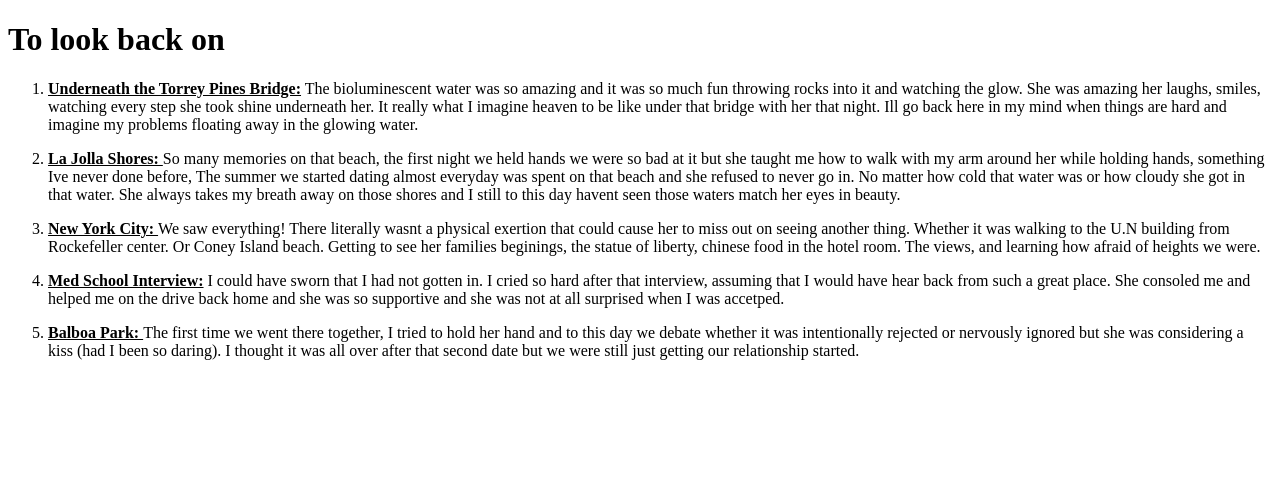
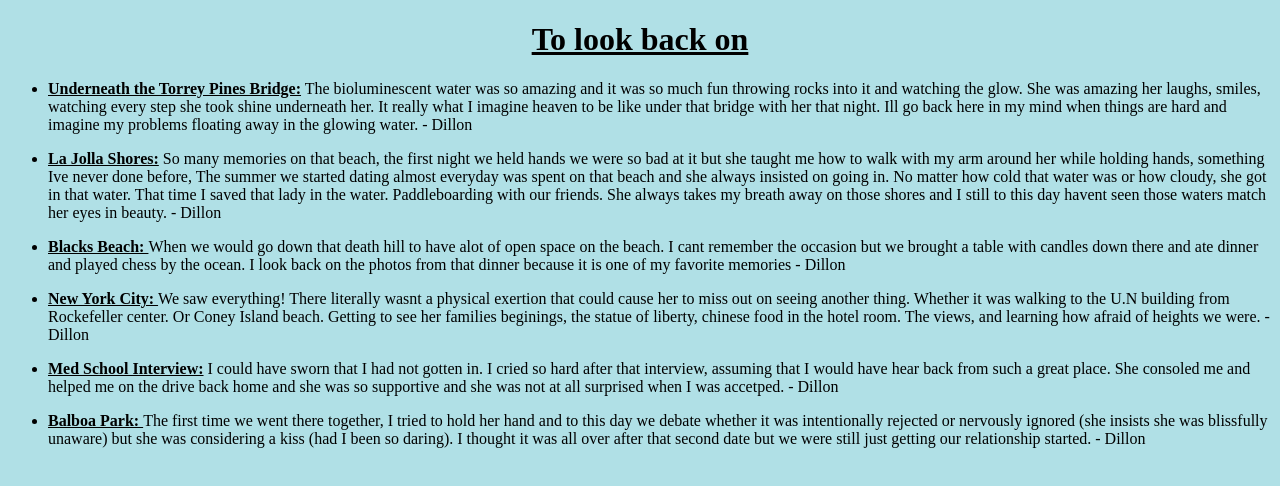
Before and after one commit to managedlast/managedlast.github.io, a plain HTML site: page index.html in a window 1280 px wide. Drawn offline with Linux system fonts and the light colour scheme.

Commit message:
Update index.html

```diff
--- a/index.html
+++ b/index.html
@@ -6,26 +6,30 @@
 <title>Allisen and Dillon's Website</title>
 </head>
 
-<body>
+<body style="background-color:powderblue;">
 
-	<h1>To look back on</h1>
+	<h1><center><u>To look back on</u></center></h1>
 	<p>
-		<ol>
-			<li><b><u>Underneath the Torrey Pines Bridge:</u></b> The bioluminescent water was so amazing and it was so much fun throwing rocks into it and watching the glow. She was amazing her laughs, smiles, watching every step she took shine underneath her. It really what I imagine heaven to be like under that bridge with her that night. Ill go back here in my mind when things are hard and imagine my problems floating away in the glowing water.</li>
+		<ul>
+			<li><b><u>Underneath the Torrey Pines Bridge:</u></b> The bioluminescent water was so amazing and it was so much fun throwing rocks into it and watching the glow. She was amazing her laughs, smiles, watching every step she took shine underneath her. It really what I imagine heaven to be like under that bridge with her that night. Ill go back here in my mind when things are hard and imagine my problems floating away in the glowing water. - Dillon</li>
 			<p></p>
 
-			<li><b><u>La Jolla Shores: </u></b>So many memories on that beach, the first night we held hands we were so bad at it but she taught me how to walk with my arm around her while holding hands, something Ive never done before, The summer we started dating almost everyday was spent on that beach and she refused to never go in. No matter how cold that water was or how cloudy she got in that water. She always takes my breath away on those shores and I still to this day havent seen those waters match her eyes in beauty.</li>
+			<li><b><u>La Jolla Shores:</u></b> So many memories on that beach, the first night we held hands we were so bad at it but she taught me how to walk with my arm around her while holding hands, something Ive never done before, The summer we started dating almost everyday was spent on that beach and she always insisted on going in. No matter how cold that water was or how cloudy, she got in that water. That time I saved that lady in the water. Paddleboarding with our friends. She always takes my breath away on those shores and I still to this day havent seen those waters match her eyes in beauty. - Dillon</li>
 			<p></p>
 
-			<li><b><u>New York City: </u></b>We saw everything! There literally wasnt a physical exertion that could cause her to miss out on seeing another thing. Whether it was walking to the U.N building from Rockefeller center. Or Coney Island beach. Getting to see her families beginings, the statue of liberty, chinese food in the hotel room. The views, and learning how afraid of heights we were.</li>
+			<li><b><u>Blacks Beach: </u></b>When we would go down that death hill to have alot of open space on the beach. I cant remember the occasion but we brought a table with candles down there and ate dinner and played chess by the ocean. I look back on the photos from that dinner because it is one of my favorite memories - Dillon</li>
+
 			<p></p>
 
-			<li><b><u>Med School Interview:</u></b> I could have sworn that I had not gotten in. I cried so hard after that interview, assuming that I would have hear back from such a great place. She consoled me and helped me on the drive back home and she was so supportive and she was not at all surprised when I was accetped.</li>
+			<li><b><u>New York City: </u></b>We saw everything! There literally wasnt a physical exertion that could cause her to miss out on seeing another thing. Whether it was walking to the U.N building from Rockefeller center. Or Coney Island beach. Getting to see her families beginings, the statue of liberty, chinese food in the hotel room. The views, and learning how afraid of heights we were. - Dillon</li>
 			<p></p>
 
-			<li><b><u>Balboa Park: </u></b>The first time we went there together, I tried to hold her hand and to this day we debate whether it was intentionally rejected or nervously ignored but she was considering a kiss (had I been so daring). I thought it was all over after that second date but we were still just getting our relationship started.
+			<li><b><u>Med School Interview:</u></b> I could have sworn that I had not gotten in. I cried so hard after that interview, assuming that I would have hear back from such a great place. She consoled me and helped me on the drive back home and she was so supportive and she was not at all surprised when I was accetped. - Dillon</li>
 			<p></p>
-		</ol>
+
+			<li><b><u>Balboa Park: </u></b>The first time we went there together, I tried to hold her hand and to this day we debate whether it was intentionally rejected or nervously ignored (she insists she was blissfully unaware) but she was considering a kiss (had I been so daring). I thought it was all over after that second date but we were still just getting our relationship started. - Dillon
+			<p></p>
+		</ul>
 	</p>
 
 
```
